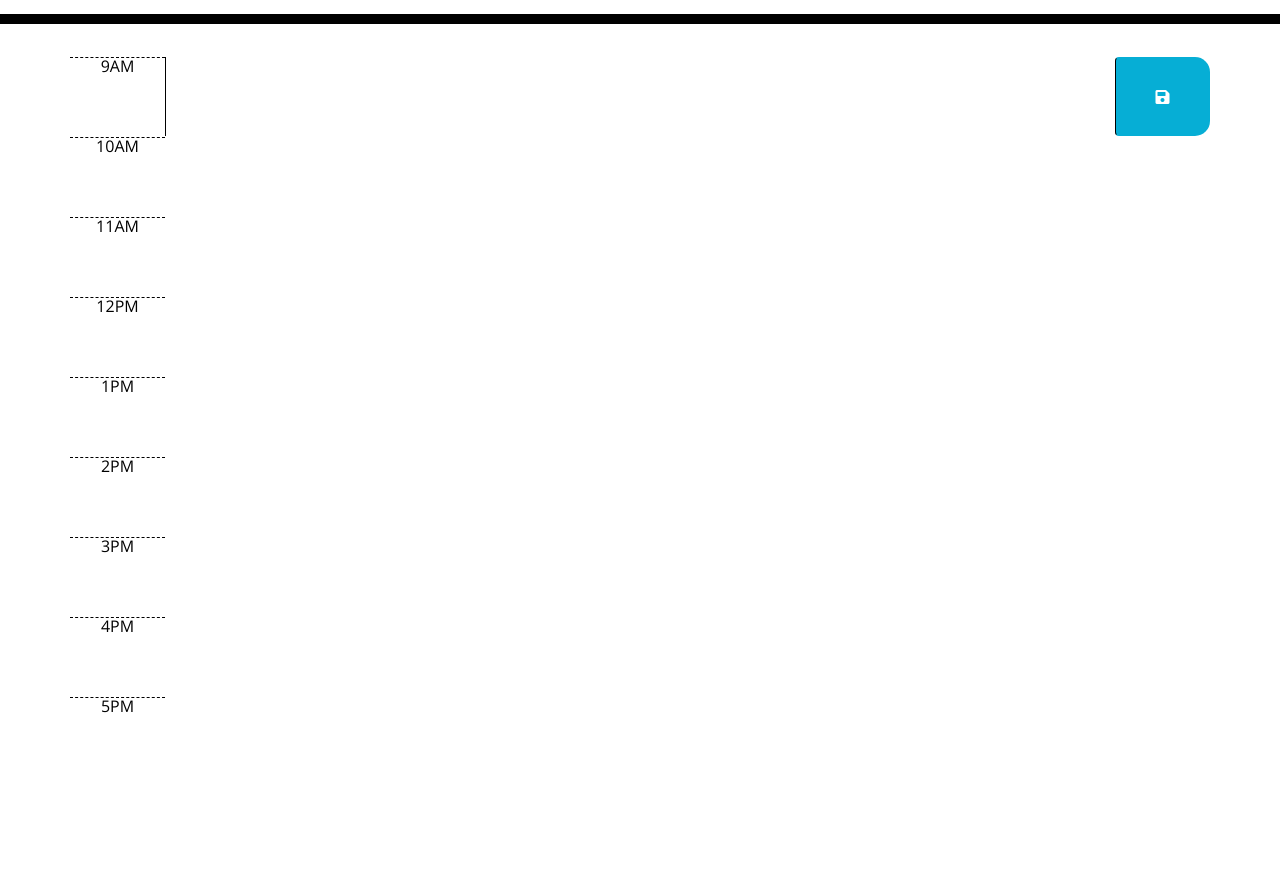
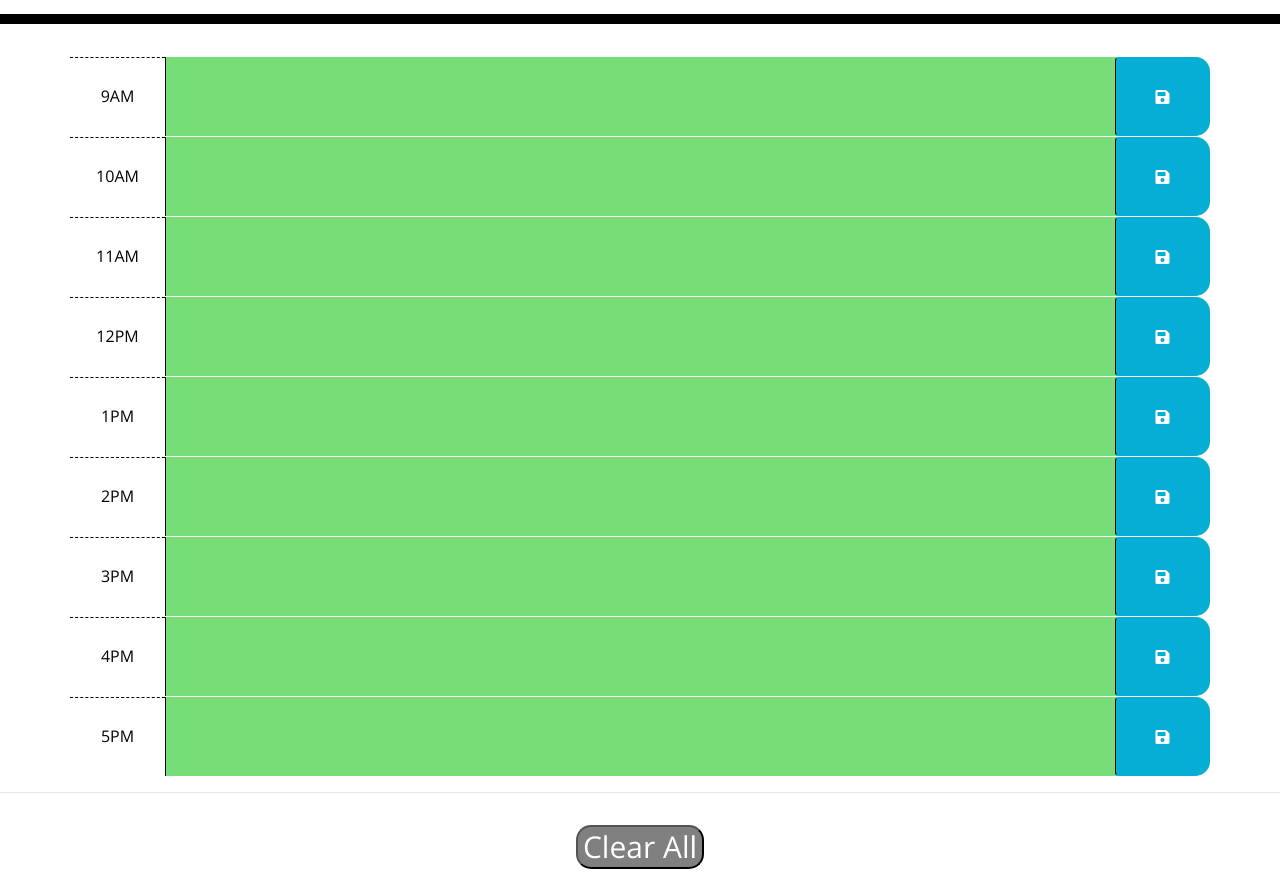
Before and after one commit to gdobson93/hw-5-calendar, a plain HTML site: page index.html in a window 1280 px wide. Shown: the part 280-1165 px from the top of the page. Before the commit the page ends 1056 px from the top, so only its background shows below. Drawn offline with nearby package versions, Linux system fonts and the light colour scheme.

Commit message:
updated html, css, js (still need some work on js

```diff
--- a/index.html
+++ b/index.html
@@ -31,67 +31,83 @@
     </header>
 
     <div class="container">
-      <!-- Timeblocks go here -->
-
-      <!-- 9AM -->
-      <div id="hour-9" class="row time-block">
+      <div id="9" class="row time-block">
         <div class="col-md-1 hour">9AM</div>
-
         <textarea class="col-md-10 description"></textarea>
-
         <button class="btn saveBtn col-md-1"><i class="fas fa-save"></i></button>
-
+      </div>
     </div>
 
-      <!-- 10AM -->
-      <div id="hour-10" class="row time-block">
+    <div class="container">
+      <div id="10" class="row time-block">
         <div class="col-md-1 hour">10AM</div>
-
+        <textarea class="col-md-10 description"></textarea>
+        <button class="btn saveBtn col-md-1"><i class="fas fa-save"></i></button>
+      </div>
     </div>
 
-      <!-- 11AM -->
-      <div id="hour-11" class="row time-block">
+    <div class="container">
+      <div id="11" class="row time-block">
         <div class="col-md-1 hour">11AM</div>
-
+        <textarea class="col-md-10 description"></textarea>
+        <button class="btn saveBtn col-md-1"><i class="fas fa-save"></i></button>
+      </div>
     </div>
 
-      <!-- 12PM -->
-      <div id="hour-12" class="row time-block">
+    <div class="container">
+      <div id="12" class="row time-block">
         <div class="col-md-1 hour">12PM</div>
-
+        <textarea class="col-md-10 description"></textarea>
+        <button class="btn saveBtn col-md-1"><i class="fas fa-save"></i></button>
+      </div>
     </div>
 
-      <!-- 1PM -->
-      <div id="hour-13" class="row time-block">
+    <div class="container">
+      <div id="13" class="row time-block">
         <div class="col-md-1 hour">1PM</div>
-
+        <textarea class="col-md-10 description"></textarea>
+        <button class="btn saveBtn col-md-1"><i class="fas fa-save"></i></button>
+      </div>
     </div>
 
-      <!-- 2PM -->
-      <div id="hour-14" class="row time-block">
+    <div class="container">
+      <div id="14" class="row time-block">
         <div class="col-md-1 hour">2PM</div>
-
+        <textarea class="col-md-10 description"></textarea>
+        <button class="btn saveBtn col-md-1"><i class="fas fa-save"></i></button>
+      </div>
     </div>
 
-      <!-- 3PM -->
+    <div class="container">
       <div id="hour-15" class="row time-block">
         <div class="col-md-1 hour">3PM</div>
-
+        <textarea class="col-md-10 description"></textarea>
+        <button class="btn saveBtn col-md-1"><i class="fas fa-save"></i></button>
+      </div>
     </div>
 
-      <!-- 4PM -->
-      <div id="hour-16" class="row time-block">
+    <div class="container">
+      <div id="16" class="row time-block">
         <div class="col-md-1 hour">4PM</div>
-
+        <textarea class="col-md-10 description"></textarea>
+        <button class="btn saveBtn col-md-1"><i class="fas fa-save"></i></button>
+      </div>
     </div>
 
-      <!-- 5PM -->
-      <div id="hour-17" class="row time-block">
+    <div class="container">
+      <div id="17" class="row time-block">
         <div class="col-md-1 hour">5PM</div>
-
+        <textarea class="col-md-10 description"></textarea>
+        <button class="btn saveBtn col-md-1"><i class="fas fa-save"></i></button>
+      </div>
     </div>
 
-    </div>
+    <hr>
+    <br>
+
+    <button id="clear" class="clearBtn clearBtn:hover">Clear All</button>
+
+    <br>
 
     <script src="https://code.jquery.com/jquery-3.4.1.min.js"></script>
     <script src="https://cdnjs.cloudflare.com/ajax/libs/moment.js/2.24.0/moment.min.js"></script>
--- a/script.js
+++ b/script.js
@@ -10,7 +10,7 @@ $(document).ready(function() {
     console.log('time:', time);
 
     // save the value in localStorage as time
-
+    localStorage.setItem("value", JSON.stringify(time));
   });
 
   function hourUpdater() {
@@ -23,6 +23,14 @@ $(document).ready(function() {
       var blockHour = parseInt($(this).attr("id").split("-")[1]);
 
       console.log("block hour:", blockHour);
+
+      if (currentHour > blockHour) {
+        $(this).addClass("past");
+      } else if (currentHour === blockHour) {
+        $(this).addClass("present");
+      } else {
+        $(this).addClass("future");
+      }
 
       // check if we've moved past this time
 
@@ -48,4 +56,5 @@ $(document).ready(function() {
 
   // display current day on page
   $("#currentDay").text(moment().format("dddd, MMMM Do"));
+  $("#currentDay").css("text-decoration", "underline");
 });
--- a/style.css
+++ b/style.css
@@ -33,13 +33,15 @@ textarea{
 .row {
   white-space: pre-wrap;
   height: 80px;
-  border-top: 1px solid white;;
+  border-top: 1px solid white;
+  justify-content: center;
 }
 
 .hour {
   background-color: #ffffff;
   color: #000000;
   border-top: 1px dashed #000000;
+  padding-top: 30px;
 }
 
 .past {
@@ -65,7 +67,32 @@ textarea{
   color: white;
 }
 
-.saveBtn i:hover {
+.saveBtn:hover {
   font-size: 20px;
   transition: all .3s ease-in-out;
 }
+
+.clearBtn {
+  float: center;
+  border-radius: 15px;
+  background-color: gray;
+  color: white;
+  opacity: 1;
+  font-size: 30px;
+  padding: 5px;
+  margin: auto;
+  display: block;
+}
+
+.clearBtn:Hover {
+  font-size: 35px;
+  opacity: 0.5;
+  transition: all .3s ease-in-out;
+}
+
+@media (max-width: 640px) {
+  .time-block {
+    font-size: 20px;
+    width: 10vw;
+  }
+}
```
Lines whose indentation alone changed are shown as unchanged.
